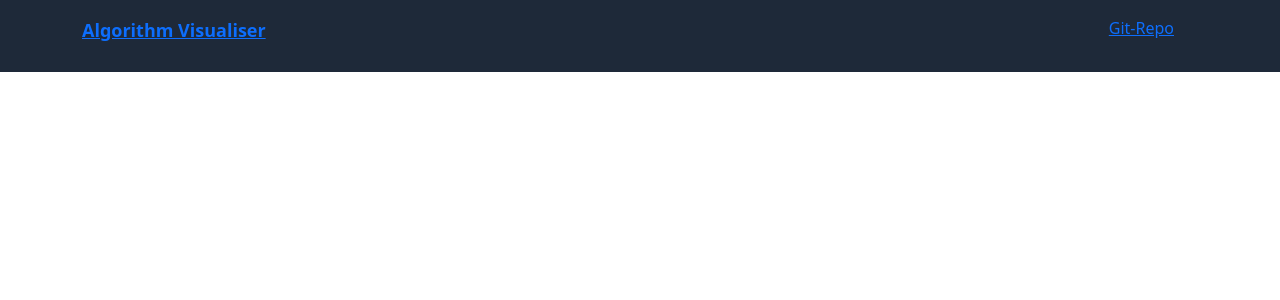
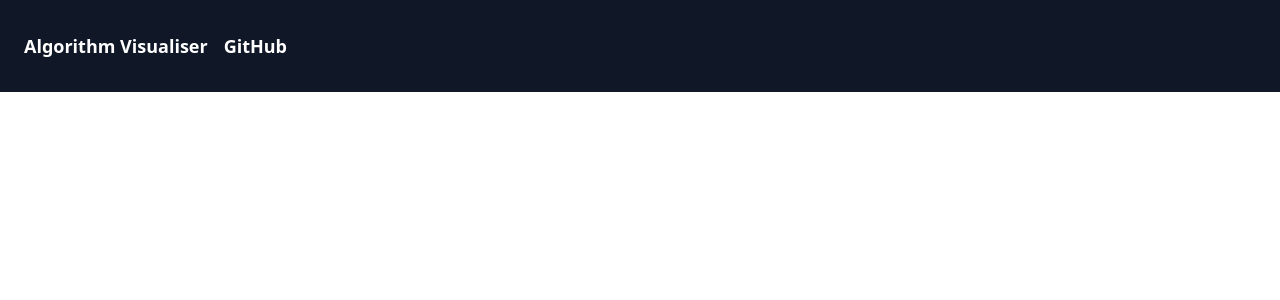
Before and after one commit to GaelGil/algorithm-visualizer, a React (Vite) app: page /algorithm-visualizer/graphs in a window 1280 px wide. Shown: the top 300 px of the page. Built offline with nearby package versions, Linux system fonts and the light colour scheme.

Commit message:
fixing some frontend issues

```diff
--- a/src/components/AlgorithmForm.tsx
+++ b/src/components/AlgorithmForm.tsx
@@ -34,6 +34,7 @@ const AlgorithmForm: React.FC<FormProps> = ({
       </select>
     </div>
 
+    <div className="mb-4 flex m-2 space-x-4">
       <button
         type="submit"
         className="bg-blue-500 hover:bg-blue-700 text-white font-bold py-2 px-4 rounded"
@@ -45,9 +46,11 @@ const AlgorithmForm: React.FC<FormProps> = ({
         type="button"
         className="bg-gray-300 hover:bg-gray-400 text-gray-800 font-bold py-2 px-4 rounded"
         onClick={onReset}
+        disabled={disabled}
       >
         Reset
       </button>
+    </div>
   </form>
 );
 
--- a/src/components/Navigation.tsx
+++ b/src/components/Navigation.tsx
@@ -3,21 +3,21 @@ import { Link } from "react-router-dom";
 // simple navbar component to be usedon all pages
 const Navigation = () => {
   return (
-    <nav className="bg-gray-800 text-white p-3">
-      <div className="container mx-auto flex justify-between">
-        <Link to="/" className="text-lg font-bold">
+    <nav className="bg-gray-900 text-white p-3">
+      <div className="flex p-2 mx-auto space-x-4">
+        <Link
+          to="/"
+          className="py-2 text-white text-lg font-bold text-decoration-none"
+        >
           Algorithm Visualiser
         </Link>
-        <ul className="flex items-center">
-          <li className="mr-6">
-            <Link
-              to="/https://github.com/GaelGil/algorithm-visualizer"
-              className="text-gray-300 hover:text-white"
-            >
-              Git-Repo
-            </Link>
-          </li>
-        </ul>
+
+        <a
+          href="https://github.com/GaelGil/algorithm-visualizer"
+          className="py-2 text-white text-lg font-bold text-decoration-none"
+        >
+          GitHub
+        </a>
       </div>
     </nav>
   );
```
Lines whose indentation alone changed are shown as unchanged.
